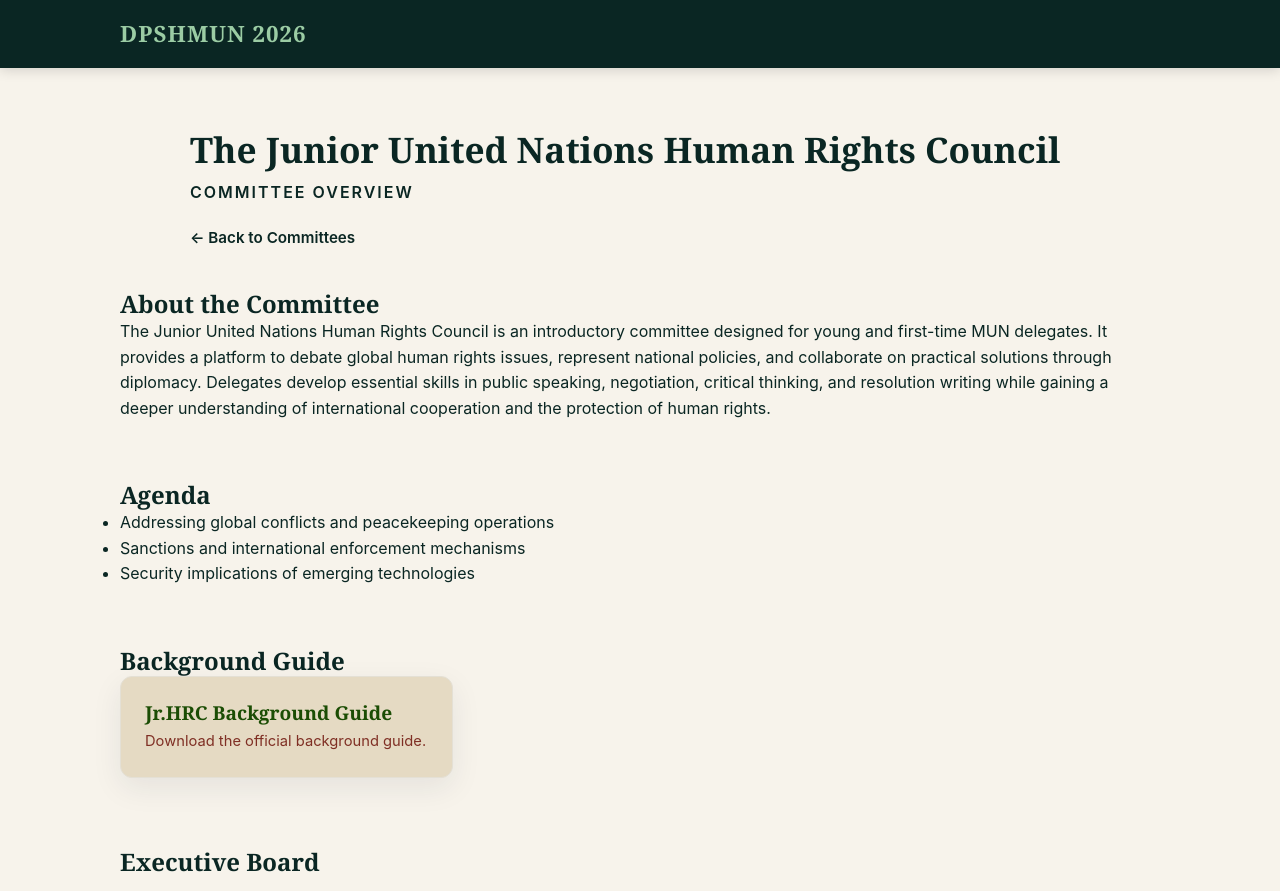
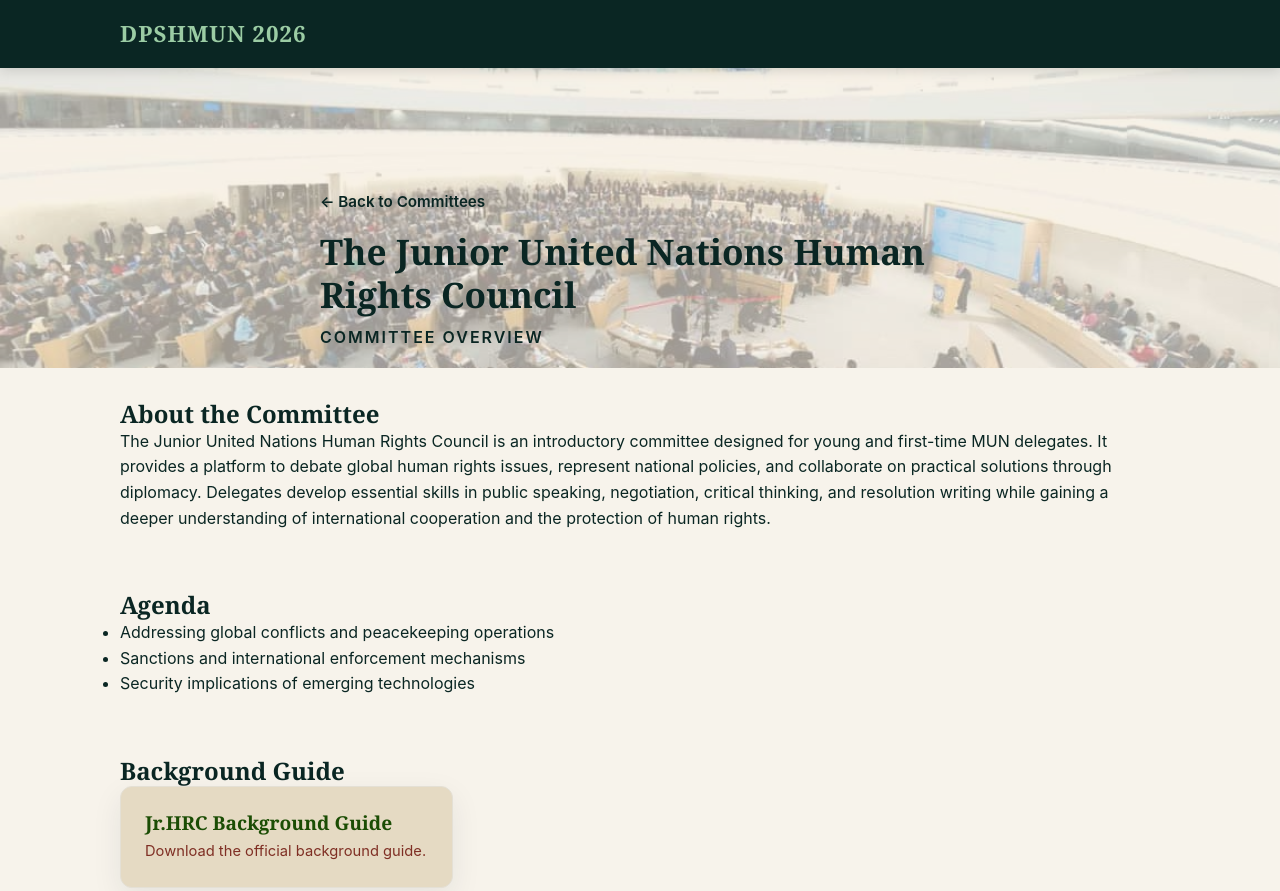
Before and after one commit to m3n0t7/DPSHMUN2026, a website: page committees/junhrc.html in a window 1280 px wide. Shown: the top 891 px of the page. Drawn offline with Linux system fonts and the light colour scheme.

Commit message:
Update Junior UNHRC header to banner section
Replaced header with a banner section for the Junior UNHRC.

```diff
--- a/committees/junhrc.html
+++ b/committees/junhrc.html
@@ -43,12 +43,17 @@
     </div>
   </header>
   <!-- ===== HEADER ===== -->
-  <header class="page-header">
-    <h1>The Junior United Nations Human Rights Council </h1>
-    <p class="eyebrow">Committee Overview</p>
-    <a href="../index.html" class="back-link">← Back to Committees</a>
-  </header>
-
+<section class="committee-banner">
+  <div class="banner-img-wrapper">
+    <img src="../committee-banners/junhrc.jpeg" alt="Jr UNHRC Banner" class="banner-img">
+    <div class="banner-overlay"></div>
+    <header class="page-header banner-content">
+      <a href="../index.html" class="back-link">← Back to Committees</a>
+      <h1>The Junior United Nations Human Rights Council</h1>
+      <p class="eyebrow">Committee Overview</p>
+    </header>
+  </div>
+</section>
   <!-- ===== MAIN CONTENT ===== -->
   <main class="container">
 
```
